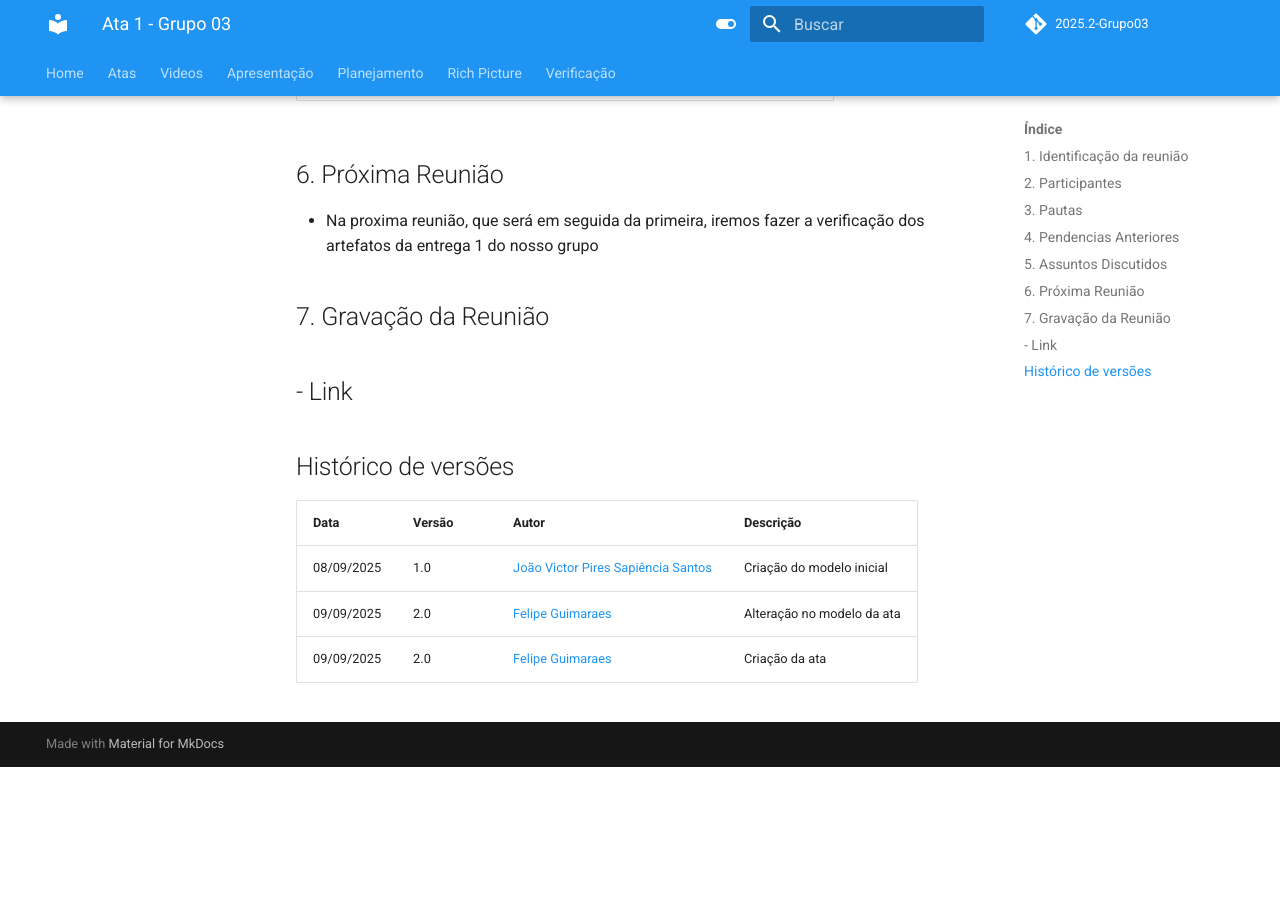
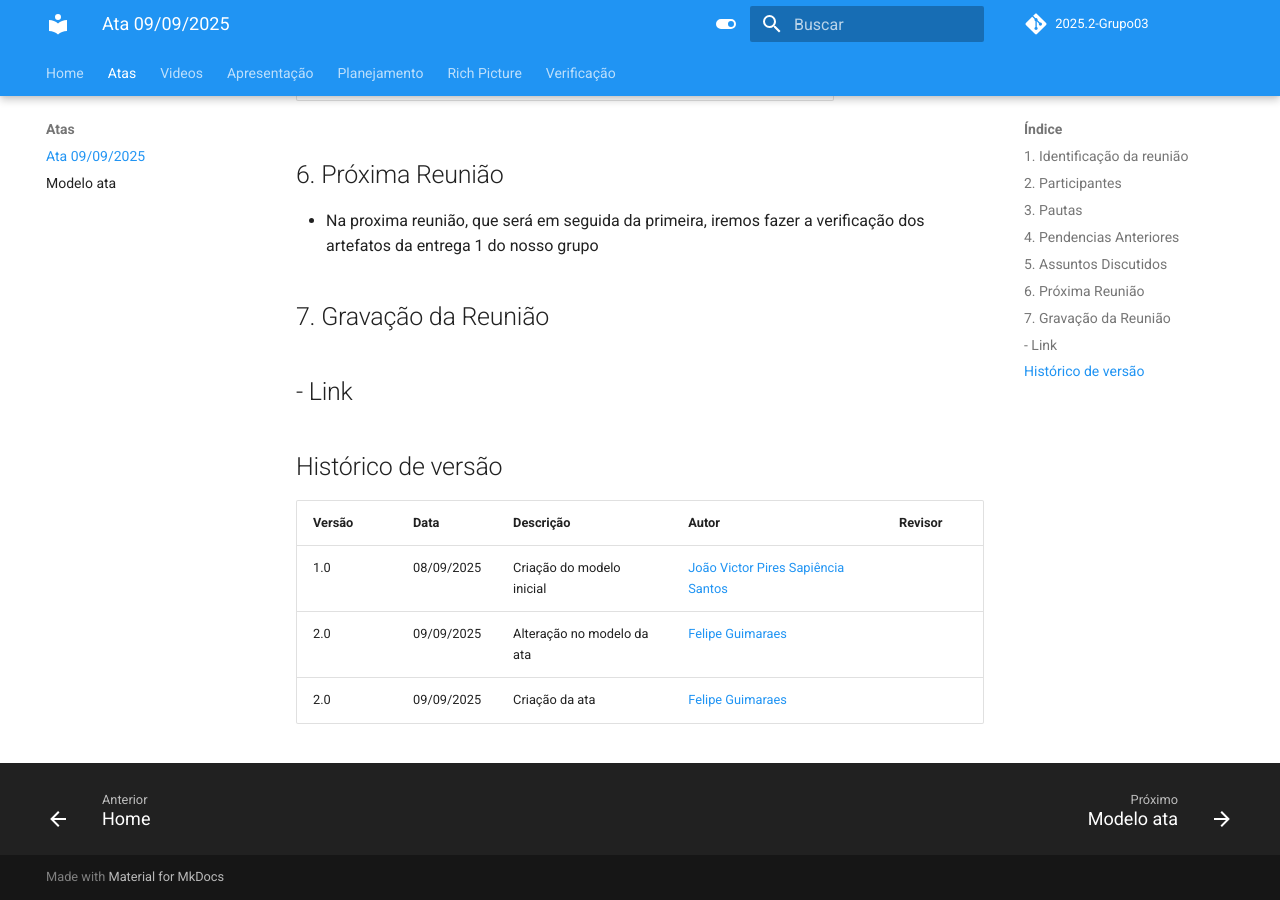
Before and after one commit to Requisitos-de-Software/2025.2-Grupo03, an MkDocs documentation site: the page built from docs/Atas/ata09-09-2025_1.md, in a window 1280 px wide and 900 px high, scrolled down 1307 px. Built offline with MkDocs 1.6.1 and Material for MkDocs 9.7.7, drawn with Linux system fonts in a browser that asks for light colours; comment, search, counter and statistics services are not loaded; before the commit the page ends 2074 px from its top, so only the background shows below that; some of the changed text lies outside the part shown.

Commit message:
correcao no historico de versao

```diff
--- a/docs/Atas/ata09-09-2025_1.md
+++ b/docs/Atas/ata09-09-2025_1.md
@@ -44,10 +44,10 @@
 - Link
 ---
 
-## Histórico de versões
+## Histórico de versão
 
-| Data       | Versão | Autor                                | Descrição                |
-|------------|--------|--------------------------------------|--------------------------|
-| 08/09/2025 | 1.0    | [João Victor Pires Sapiência Santos](https://github.com/JoaoSapiencia)  | Criação do modelo inicial|
-| 09/09/2025 | 2.0    | [Felipe Guimaraes](https://github.com/felipegf1)  | Alteração no modelo da ata |
-| 09/09/2025 | 2.0    | [Felipe Guimaraes](https://github.com/felipegf1)  | Criação da ata |
+| Versão | Data | Descrição | Autor | Revisor |
+| ---- | ----- | ----- | ---- | ----- |
+| 1.0 | 08/09/2025 | Criação do modelo inicial | [João Victor Pires Sapiência Santos](https://github.com/JoaoSapiencia) |  |
+| 2.0 | 09/09/2025 | Alteração no modelo da ata | [Felipe Guimaraes](https://github.com/felipegf1) |  |
+| 2.0 | 09/09/2025 | Criação da ata | [Felipe Guimaraes](https://github.com/felipegf1) |  |
--- a/mkdocs.yml
+++ b/mkdocs.yml
@@ -46,7 +46,9 @@ markdown_extensions:
 
 nav:
   - Home: index.md
-  - Atas: Atas/ata.md
+  - Atas:
+    - Ata 09/09/2025: Atas/ata09-09-2025_1.md
+    - Modelo ata: Atas/ata09-09-2025_2.md
   - Videos: Videos/videos.md
   - Apresentação:
       - Introdução: Apresentação/apresentacao.md
```
Also changed, not shown: other parts of docs/Atas/ata09-09-2025_1.md (+1 -1 lines), docs/Atas/ata09-09-2025_2.md (renamed from docs/Atas/modelo_ata.md, +6 -6 lines), docs/Planejamento/cronograma_executado.md (+1 -1 lines), docs/Planejamento/cronograma_planejado.md (+1 -1 lines).
